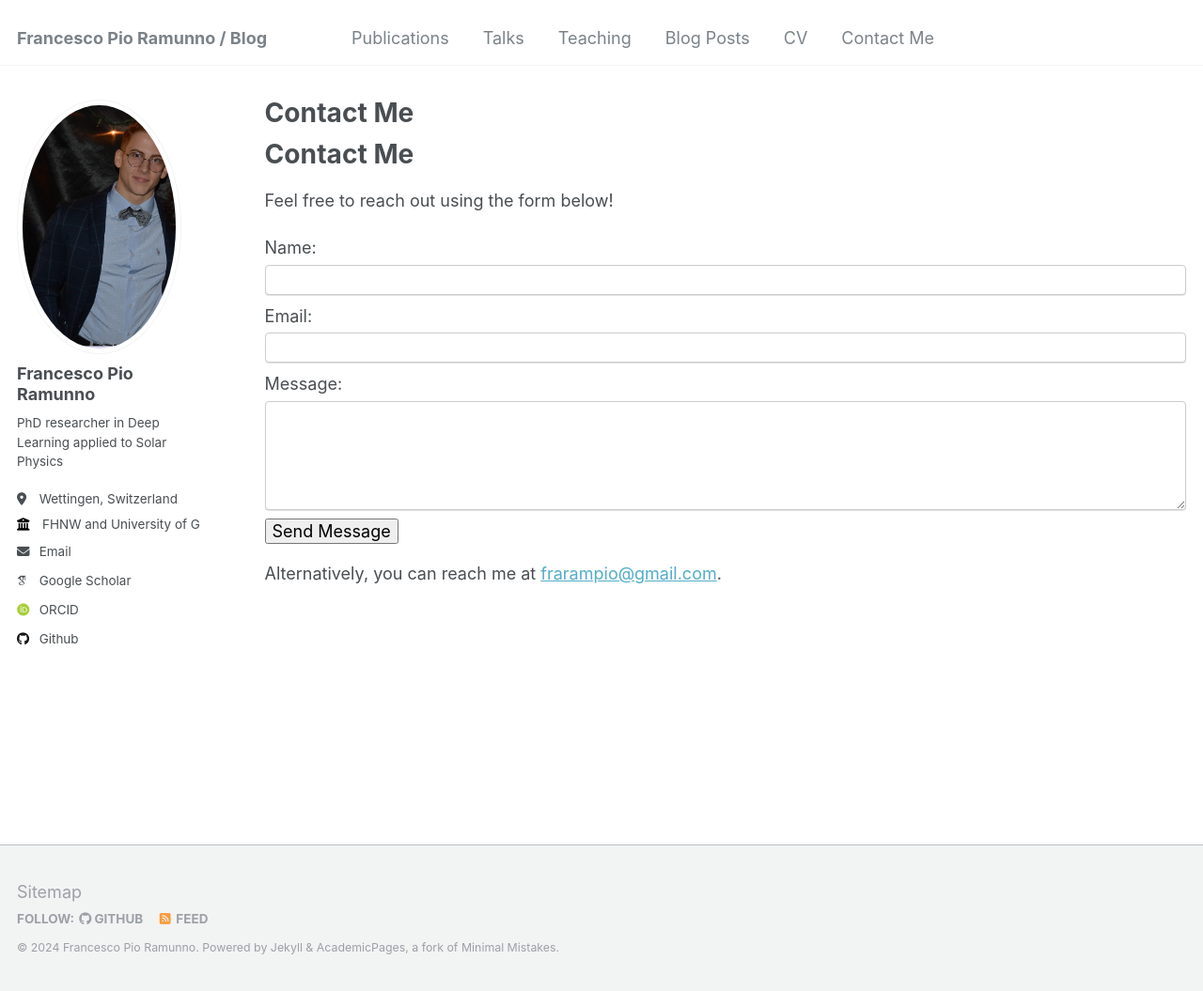
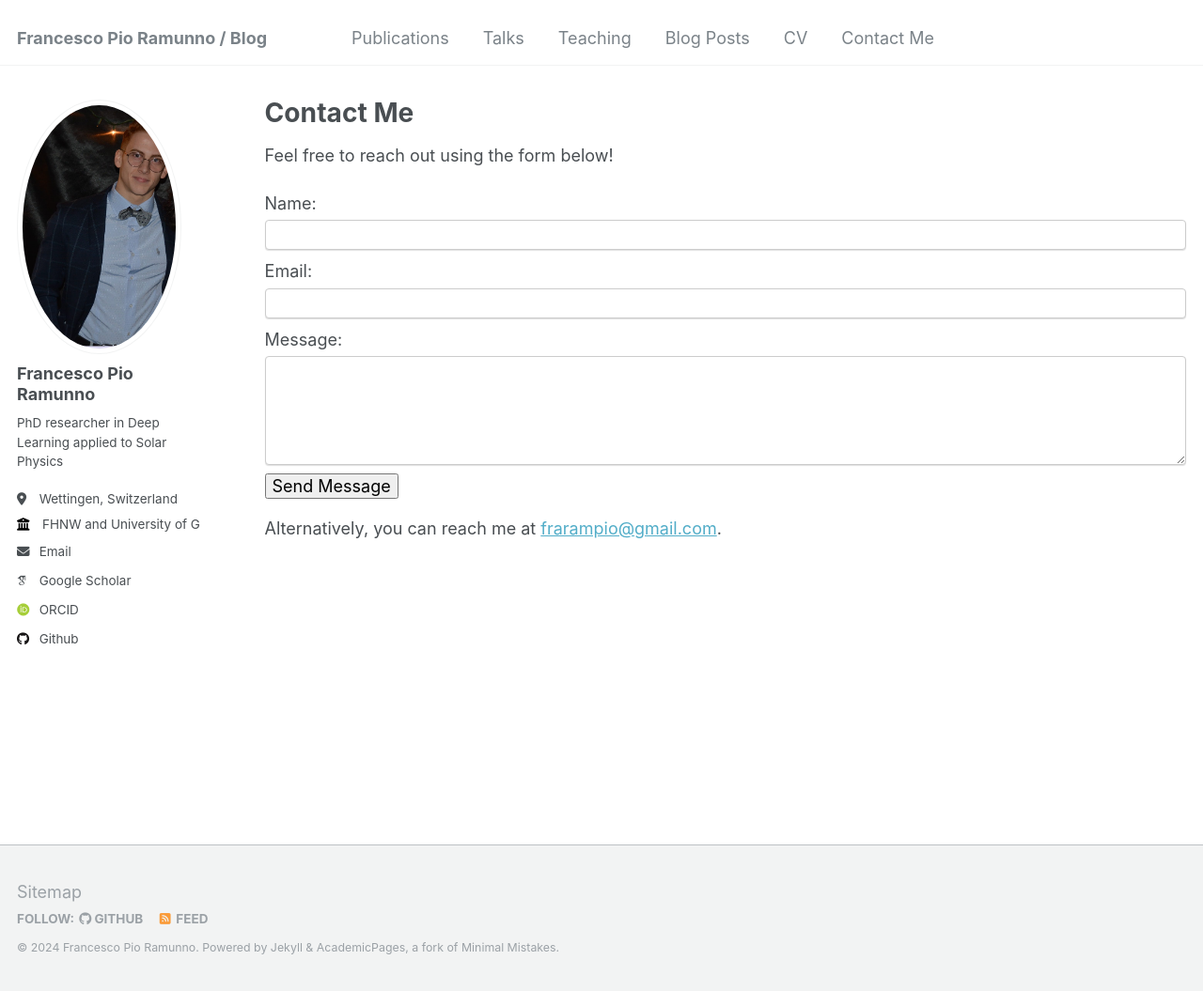
Before and after one commit to fpramunno/fpramunno.github.io, a Jekyll site: the page built from _pages/contact.md, in a window 1280 px wide and 1055 px high. Shown: the whole window at 94% size. Built offline with Jekyll 4.4.1, drawn with Linux system fonts in a browser that asks for light colours; some web fonts are replaced.

Commit message:
Update contact.md

```diff
--- a/_pages/contact.md
+++ b/_pages/contact.md
@@ -6,8 +6,6 @@ author_profile: true
 redirect_from:
   - /contact
 ---
-
-# Contact Me
 
 Feel free to reach out using the form below!
 
```
